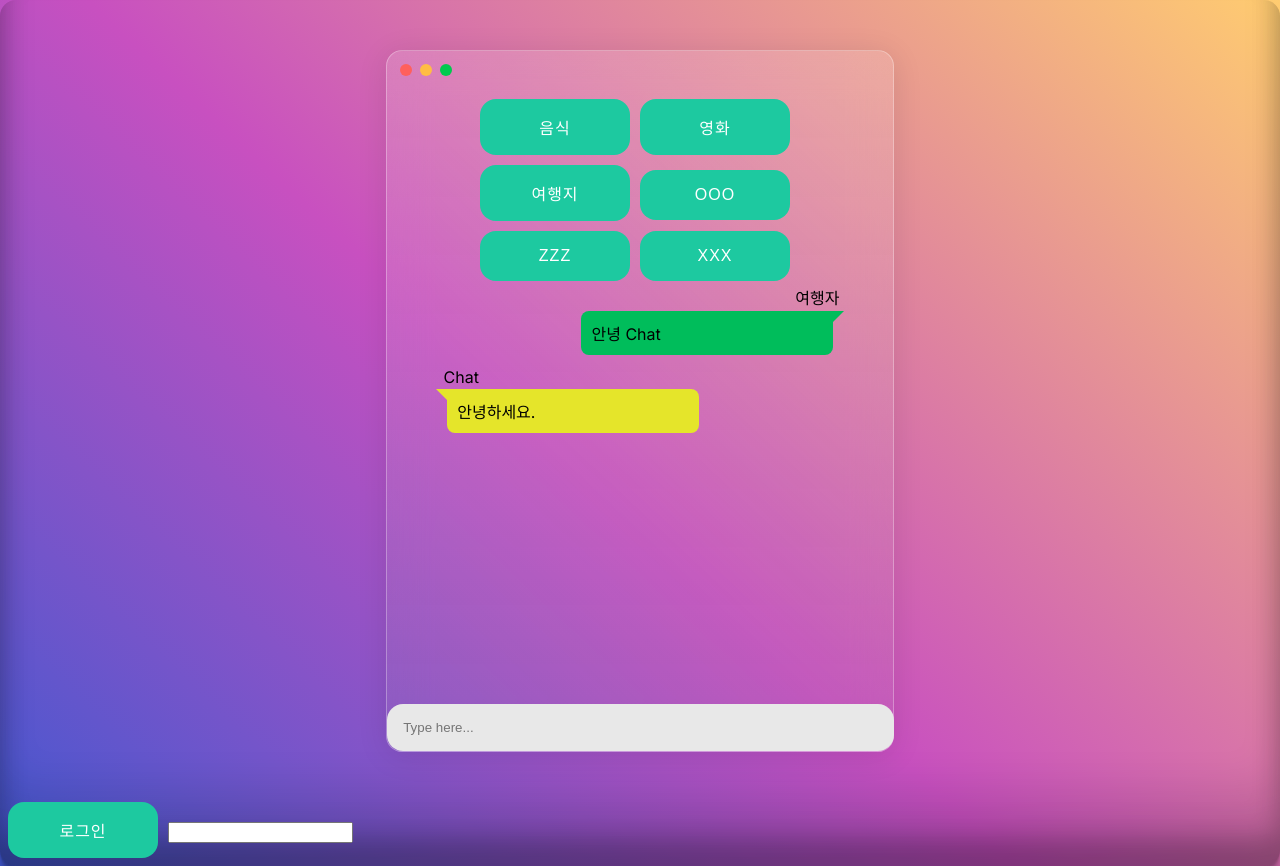
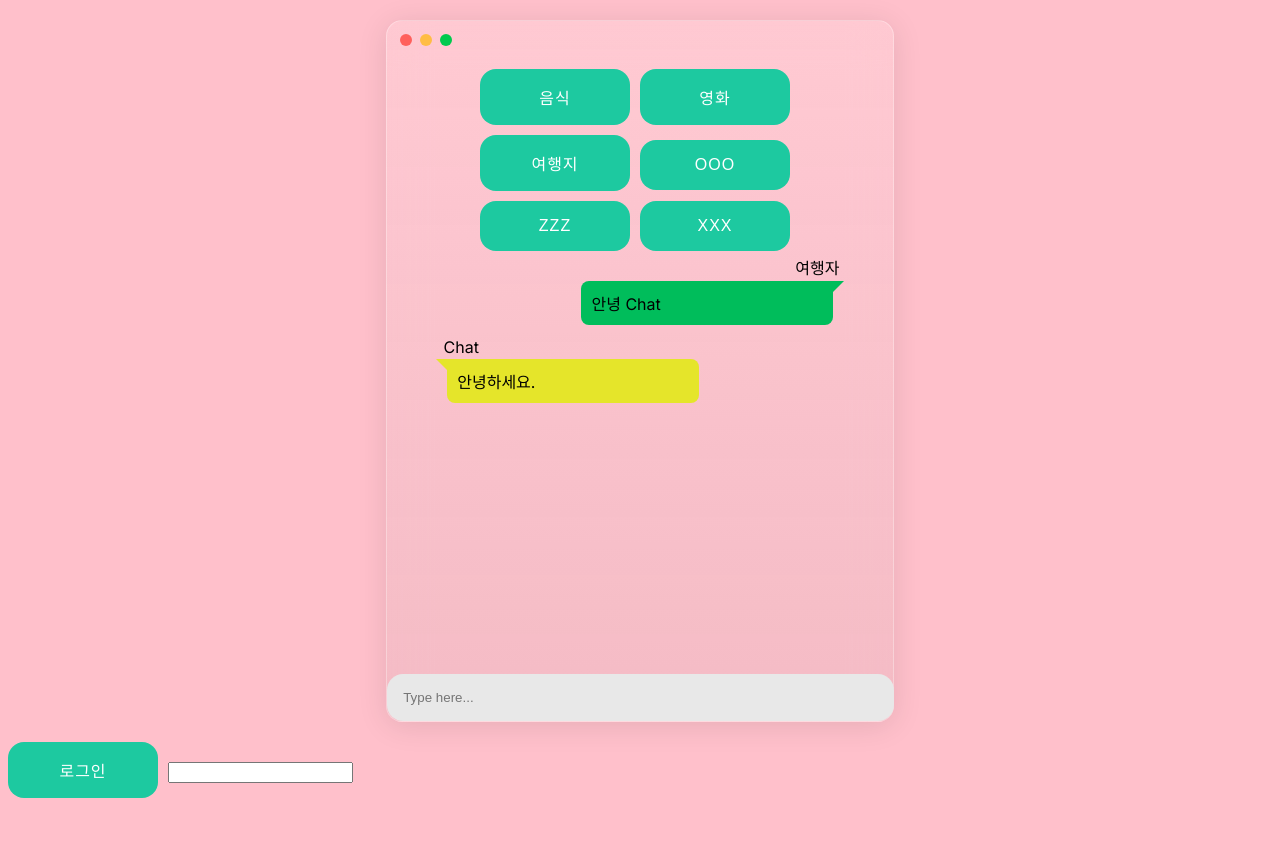
Before and after one commit to wooseokCoder/chat_project_FE, a Next.js app: page /chat-traveling/ in a window 1280 px wide. After the commit the page ends 806 px from the top, so only its background shows below. Built offline with nearby package versions, Linux system fonts and the light colour scheme.

Commit message:
기완 css 수정

```diff
--- /dev/null
+++ b/declarations.d.ts
@@ -0,0 +1,3 @@
+// NOTE: The declaration below was injected by `"framer"`
+// see https://www.framer.com/docs/guides/handshake for more information.
+declare module "https://framer.com/m/*";
--- a/src/component/chat-main.tsx
+++ b/src/component/chat-main.tsx
@@ -64,9 +64,11 @@ const ChatMain = () =>{
             </div>
             <ChatPhone></ChatPhone>
             </div>
-            <button ref={loginButton} onClick={() =>login()}>로그인</button>
-            <input ref={userId} type="text"></input>
-            <button ref={logoutButton} style={{display:"none"}}onClick={() =>logout()}>로그아웃</button>
+            <div>
+              <button ref={loginButton} onClick={() =>login()}>로그인</button>
+              <input ref={userId} type="text"></input>
+              <button ref={logoutButton} style={{display:"none"}}onClick={() =>logout()}>로그아웃</button>
+            </div>
             </div>
         </div>
     )
--- a/src/css/main.css
+++ b/src/css/main.css
@@ -1,8 +1,6 @@
 html {
     border-radius: 1rem;
-    background-color: #4158D0;
-    background-image: linear-gradient(43deg, #4158D0 0%, #C850C0 46%, #FFCC70 100%);
-    box-shadow: rgba(0, 0, 0, 0.17) 0px -23px 25px 0px inset, rgba(0, 0, 0, 0.15) 0px -36px 30px 0px inset, rgba(0, 0, 0, 0.1) 0px -79px 40px 0px inset, rgba(0, 0, 0, 0.06) 0px 2px 1px, rgba(0, 0, 0, 0.09) 0px 4px 2px, rgba(0, 0, 0, 0.09) 0px 8px 4px, rgba(0, 0, 0, 0.09) 0px 16px 8px, rgba(0, 0, 0, 0.09) 0px 32px 16px;
+    background-color: pink;
     overflow: hidden;
   }
 
@@ -13,7 +11,7 @@ body {
 .card {
     width: 40%;
     height: 700px;
-    margin: 50px auto;
+    margin: 20px auto;
     background: linear-gradient(rgba(255, 255, 255, 0.15), rgba(150, 150, 150, 0.1));
     border-radius: 16px;
     box-shadow: 0 4px 30px rgba(0, 0, 0, 0.1);
```
Also changed, not shown: 1 other file (tests, documents, lock files or other folders).
